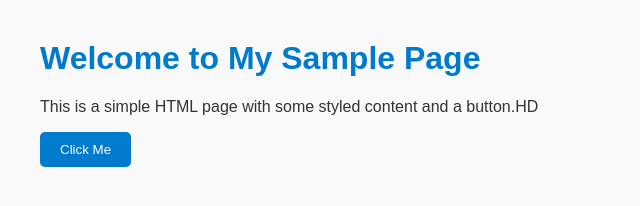
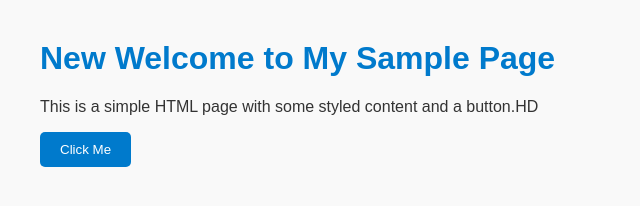
Before and after one commit to HasanDibas1/staticApp, a plain HTML site: page index.html in a window 1280 px wide. Shown: the whole page, without its empty margins (0-640 px from the left). Drawn offline with Linux system fonts and the light colour scheme.

Commit message:
Update index.html

```diff
--- a/index.html
+++ b/index.html
@@ -28,7 +28,7 @@
 </head>
 <body>
 
-    <h1>Welcome to My Sample Page</h1>
+    <h1>New Welcome to My Sample Page</h1>
     <p>This is a simple HTML page with some styled content and a button.HD</p>
 
     <button onclick="alert('Button clicked!')">Click Me</button>
```
